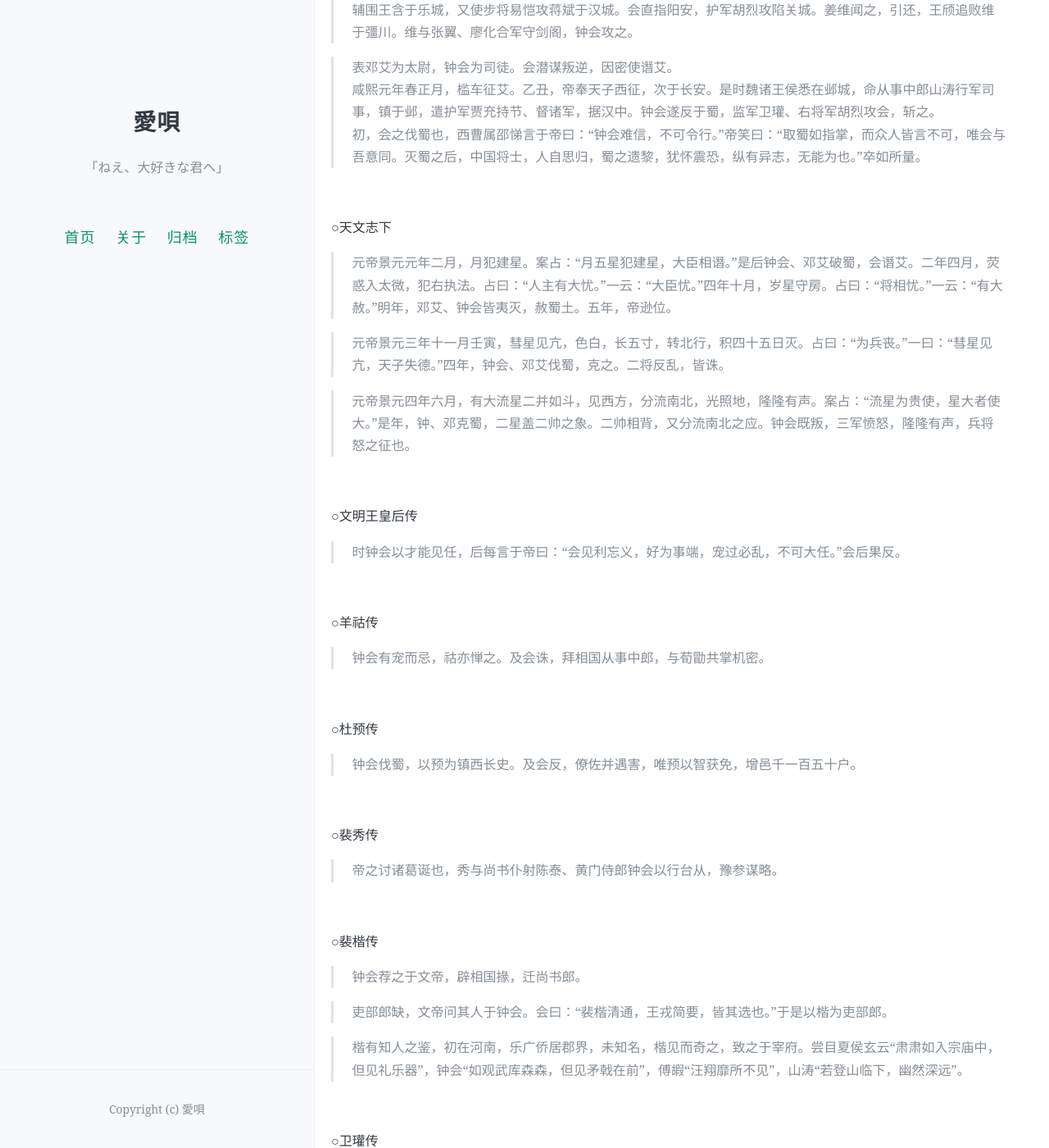
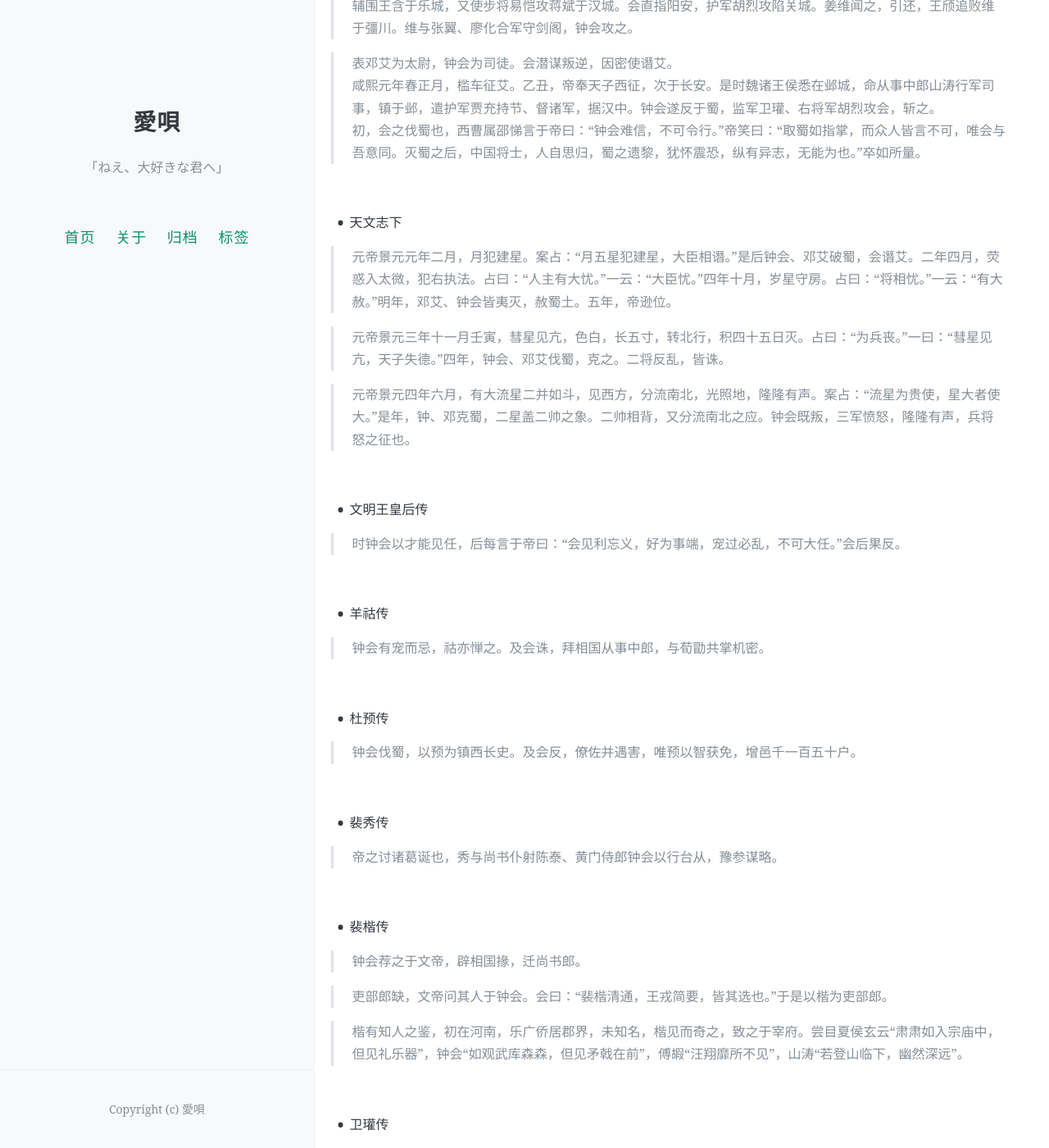
Before and after one commit to aiuta264/aiuta, a Jekyll site: the page built from _posts/2013-01-01-jinshu_zhonghui.md, in a window 1280 px wide and 1400 px high, scrolled down 741 px. Shown: the whole window at 82% size. Built offline with Jekyll 4.4.1, drawn with Linux system fonts in a browser that asks for light colours; comment, search, counter and statistics services are not loaded; some of the changed text lies outside the part shown.

```diff
--- a/_posts/2013-01-01-jinshu_zhonghui.md
+++ b/_posts/2013-01-01-jinshu_zhonghui.md
@@ -19,7 +19,7 @@ comments: true
 
 <br>
 
-○文帝纪
+* 文帝纪
 
 >景帝崩，天子命帝镇许昌，尚书傅嘏帅六军还京师。帝用嘏及钟会策，自帅军而还。
 
@@ -35,7 +35,7 @@ comments: true
 
 <br>
 
-○天文志下
+* 天文志下
 
 >元帝景元元年二月，月犯建星。案占：“月五星犯建星，大臣相谮。”是后钟会、邓艾破蜀，会谮艾。二年四月，荧惑入太微，犯右执法。占曰：“人主有大忧。”一云：“大臣忧。”四年十月，岁星守房。占曰：“将相忧。”一云：“有大赦。”明年，邓艾、钟会皆夷灭，赦蜀土。五年，帝逊位。
 
@@ -45,31 +45,31 @@ comments: true
 
 <br>
 
-○文明王皇后传
+* 文明王皇后传
 
 >时钟会以才能见任，后每言于帝曰：“会见利忘义，好为事端，宠过必乱，不可大任。”会后果反。
 
 <br>
 
-○羊祜传
+* 羊祜传
 
 >钟会有宠而忌，祜亦惮之。及会诛，拜相国从事中郎，与荀勖共掌机密。
 
 <br>
 
-○杜预传
+* 杜预传
 
 >钟会伐蜀，以预为镇西长史。及会反，僚佐并遇害，唯预以智获免，增邑千一百五十户。
 
 <br>
 
-○裴秀传
+* 裴秀传
 
 >帝之讨诸葛诞也，秀与尚书仆射陈泰、黄门侍郎钟会以行台从，豫参谋略。
 
 <br>
 
-○裴楷传
+* 裴楷传
 
 >钟会荐之于文帝，辟相国掾，迁尚书郎。
 
@@ -79,124 +79,124 @@ comments: true
 
 <br>
 
-○卫瓘传
+* 卫瓘传
 
->邓艾、钟会之伐蜀也，瓘以本官持节监艾、会军事，行镇西军司，给兵千人。蜀既平，艾辄承制封拜。会阴怀异志，因艾专擅，密与瓘俱奏其状。诏使槛车征之，会遣瓘先收艾。会以瓘兵少，欲令艾杀瓘，因加艾罪。瓘知欲危己，然不可得而距，乃夜至成都，檄艾所统诸将，称诏收艾，其余一无所问。若来赴官军，爵赏如先；敢有不出，诛及三族。比至鸡鸣，悉来赴瓘，唯艾帐内在焉。平旦开门，瓘乘使者车，径入至成都殿前。艾卧未起，父子俱被执。艾诸将图欲劫艾，整仗趣瓘营。瓘轻出迎之，伪作表草，将申明艾事，诸将信之而止。
-俄而会至，乃悉请诸将胡烈等，因执之，囚益州解舍，遂发兵反。于是士卒思归，内外骚动，人情忧惧。会留瓘谋议，乃书版云“欲杀胡烈等”，举以示瓘，瓘不许，因相疑贰。瓘如厕，见胡烈故给使，使宣语三军，言会反。会逼瓘定议，经宿不眠，各横刀膝上。在外诸军已潜欲攻会，瓘既不出，未敢先发。会使瓘慰劳诸军。瓘心欲去，且坚其意，曰：“卿三军主，宜自行。”会曰：“卿监司，且先行，吾当后出。”瓘便下殿。会悔遣之，使呼瓘。瓘辞眩疾动，诈仆地。比出阁，数十信追之。瓘至外解，服盐汤，大吐。瓘素羸，便似困笃。会遣所亲人及医视之，皆言不起，会由是无所惮。及暮，门闭，瓘作檄宣告诸军。诸军并已唱义，陵旦共攻会。会率左右距战，诸将击败之，唯帐下数百人随会绕殿而走，尽杀之。瓘于是部分诸将，群情肃然。
-邓艾本营将士复追破槛车出艾，还向成都。瓘自以与会共陷艾，惧为变，又欲专诛会之功，乃遣护军田续至绵竹，夜袭艾于三造亭，斩艾及其子忠。初，艾之入江由也，以续不进，将斩之，既而赦焉。及瓘遣续，谓之曰：“可以报江由之辱矣。”
+>  邓艾、钟会之伐蜀也，瓘以本官持节监艾、会军事，行镇西军司，给兵千人。蜀既平，艾辄承制封拜。会阴怀异志，因艾专擅，密与瓘俱奏其状。诏使槛车征之，会遣瓘先收艾。会以瓘兵少，欲令艾杀瓘，因加艾罪。瓘知欲危己，然不可得而距，乃夜至成都，檄艾所统诸将，称诏收艾，其余一无所问。若来赴官军，爵赏如先；敢有不出，诛及三族。比至鸡鸣，悉来赴瓘，唯艾帐内在焉。平旦开门，瓘乘使者车，径入至成都殿前。艾卧未起，父子俱被执。艾诸将图欲劫艾，整仗趣瓘营。瓘轻出迎之，伪作表草，将申明艾事，诸将信之而止。
+  俄而会至，乃悉请诸将胡烈等，因执之，囚益州解舍，遂发兵反。于是士卒思归，内外骚动，人情忧惧。会留瓘谋议，乃书版云“欲杀胡烈等”，举以示瓘，瓘不许，因相疑贰。瓘如厕，见胡烈故给使，使宣语三军，言会反。会逼瓘定议，经宿不眠，各横刀膝上。在外诸军已潜欲攻会，瓘既不出，未敢先发。会使瓘慰劳诸军。瓘心欲去，且坚其意，曰：“卿三军主，宜自行。”会曰：“卿监司，且先行，吾当后出。”瓘便下殿。会悔遣之，使呼瓘。瓘辞眩疾动，诈仆地。比出阁，数十信追之。瓘至外解，服盐汤，大吐。瓘素羸，便似困笃。会遣所亲人及医视之，皆言不起，会由是无所惮。及暮，门闭，瓘作檄宣告诸军。诸军并已唱义，陵旦共攻会。会率左右距战，诸将击败之，唯帐下数百人随会绕殿而走，尽杀之。瓘于是部分诸将，群情肃然。
+  邓艾本营将士复追破槛车出艾，还向成都。瓘自以与会共陷艾，惧为变，又欲专诛会之功，乃遣护军田续至绵竹，夜袭艾于三造亭，斩艾及其子忠。初，艾之入江由也，以续不进，将斩之，既而赦焉。及瓘遣续，谓之曰：“可以报江由之辱矣。”
 
 <br>
 
-○张华传
+* 张华传
 
 >朝议欲征华入相，又欲进号仪同。初，华毁征士冯恢于帝，紞即恢之弟也，深有宠于帝。紞尝侍帝，从容论魏晋事，因曰：“臣窃谓钟会之衅，颇由太祖。”帝变色曰：“卿何言邪！”紞免冠谢曰：“臣愚冗瞽言，罪应万死。然臣微意，犹有可申。”帝曰：“何以言之？”紞曰：“臣以为善御者必识六辔盈缩之势，善政者必审官方控带之宜，故仲由以兼人被抑，冉求以退弱被进，汉高八王以宠过夷灭，光武诸将由抑损克终。非上有仁暴之殊，下有愚智之异，盖抑扬与夺使之然耳。钟会才见有限，而太祖夸奖太过，嘉其谋猷，盛其名器，居以重势，委以大兵，故使会自谓算无遗策，功在不赏，辀张跋扈，遂构凶逆耳。向令太祖录其小能，节以大礼，抑之以权势，纳之以轨则，则乱心无由而生，乱事无由而成矣。”帝曰：“然。”紞稽首曰：“陛下既已然微臣之言，宜思坚冰之渐，无使如会之徒复致覆丧。”帝曰：“当今岂有如会者乎？”紞曰：“东方朔有言‘谈何容易’，《易》曰‘臣不密则失身’。”帝乃屏左右曰：“卿极言之。”紞曰：“陛下谋谟之臣，著大功于天下，海内莫不闻知，据方镇总戎马之任者，皆在陛下圣虑矣。”帝默然。顷之，征华为太常。以太庙屋栋折，免官。遂终帝之世，以列侯朝见。
 
 <br>
 
-○司马望传
+* 司马望传
 
 >时魏高贵乡公好才爱士，望与裴秀、王沈、钟会并见亲待，数侍宴筵。
 
 <br>
 
-○荀顗传
+* 荀顗传
 
 >难钟会《易》无互体，又与扶风王骏论仁孝孰先，见称于世。
 
 <br>
 
-○荀勖传
+* 荀勖传
 
 >及钟会谋反，审问未至，而外人先告之。帝待会素厚，未之信也。勖曰：“会虽受恩，然其性未可许以见得思义，不可不速为之备。”帝即出镇长安，主簿郭奕、参军王深以勖是会从甥，少长舅氏，劝帝斥出之。帝不纳，而使勖陪乘，待之如初。先是，勖启“伐蜀，宜以卫瓘为监军”。及蜀中乱，赖瓘以济。会平，还洛，与裴秀、羊祜共管机密。
 
 <br>
 
-○贾充传
+* 贾充传
 
 >钟会谋反于蜀，帝假充节，以本官都督关中、陇右诸军事，西据汉中，未至而会死。时军国多事，朝廷机密，皆与筹之。帝甚信重充，与裴秀、王沈、羊祜、荀勖同受腹心之任。
 
 <br>
 
-○刘寔传
+* 刘寔传
 
 >钟会、邓艾之伐蜀也，有客问寔曰：“二将其平蜀乎？”寔曰：“破蜀必矣，而皆不还。”客问其故，笑而不答，竟如其言。寔之先见，皆此类也。
 
 <br>
 
-○山涛传
+* 山涛传
 
 >晚与尚书和逌交，又与钟会、裴秀并申款昵。以二人居势争权，涛平心处中，各得其所，而俱无恨焉。迁大将军从事中郎。钟会作乱于蜀，而文帝将西征。时魏氏诸王公并在邺，帝谓涛曰：“西偏吾自了之，后事深以委卿。”以本官行军司马，给亲兵五百人，镇邺。
 
 <br>
 
-○王戎传
+* 王戎传
 
 >钟会伐蜀，过与戎别，问计将安出。戎曰：“道家有言，‘为而不恃’，非成功难，保之难也。”及会败，议者以为知言。
 
 <br>
 
-○郭奕传
+* 郭奕传
 
 >时钟会反于蜀，荀勖即会之从甥，少长会家，勖为文帝掾，奕启出之。帝虽不用，然知其雅正。
 
 <br>
 
-○向雄传
+* 向雄传
 
 >后太守刘毅尝以非罪笞雄，及吴奋代毅为太守，又以少谴系雄于狱。司隶钟会于狱中辟雄为都官从事，会死无人殡敛，雄迎丧而葬之。文帝召雄而责之曰：“往者王经之死，卿哭王经于东市，我不问也。今钟会躬为叛逆，又辄收葬，若复相容，其如王法何！”雄曰：“昔者先王掩骼埋胔，仁流朽骨，当时岂先卜其功罪而后葬之哉！今王诛既加，于法已备。雄感义收葬，教亦无阙。法立于上，教弘于下，何必使雄违生背死以立于时！殿下仇枯骨而捐之中野，为将来仁贤之资，不亦惜乎！”帝甚悦，与谈宴而遣之。
 
 <br>
 
-○段灼传
+* 段灼传
 
 >武帝即位，灼上疏追理艾曰：……故镇西将军钟会，有吞天下之心，恐艾威名，知必不同，因其疑似，构成其事。艾被诏书，即遣强兵，束身就缚，不敢顾望。诚自知奉见先帝，必无当死之理也。会受诛之后，艾参佐官属、部曲将吏，愚戆相聚，自共追艾，破坏槛车，解其囚执。艾在困地，是以狼狈失据。夫反非小事，若怀恶心，即当谋及豪杰，然后乃能兴动大众，不闻艾有腹心一人。临死口无恶言，独受腹背之诛，岂不哀哉！故见之者垂涕，闻之者叹息。此贾谊所以慷慨于汉文，天下之事可为痛哭者，良有以也。……
 
 <br>
 
-○阎缵传
+* 阎缵传
 
 >缵又陈：……故河南尹向雄，昔能犯难葬故将钟会，文帝嘉之，始拔显用，至于先帝，以为右率。……
 
 <br>
 
-○阮籍传
+* 阮籍传
 
 >钟会数以时事问之，欲因其可否而致之罪，皆以酣醉获免。
 
 <br>
 
-○嵇康传
+* 嵇康传
 
 >初，康居贫，尝与向秀共锻于大树之下，以自赡给。颍川钟会，贵公子也，精练有才辩，故往造焉。康不为之礼，而锻不辍。良久会去，康谓曰：“何所闻而来？何所见而去？”会曰：“闻所闻而来，见所见而去。”会以此憾之。及是，言于文帝曰：“嵇康，卧龙也，不可起。公无忧天下，顾以康为虑耳。”因谮“康欲助毌丘俭，赖山涛不听。昔齐戮华士，鲁诛少正卯，诚以害时乱教，故圣贤去之。康、安等言论放荡，非毁典谟，帝王者所不宜容。宜因衅除之，以淳风俗。”帝既昵听信会，遂并害之。
 
 <br>
 
-○罗宪传
+* 罗宪传
 
 >及钟会、邓艾死，百城无主，吴又使步协西征，宪大破其军。
 
 <br>
 
-○胡烈传
+* 胡烈传
 
 >烈字武玄，为将伐蜀。钟会之反也，烈与诸将皆被闭。烈子世元，时年十八，为士卒先，攻杀会，名驰远近。
 
 <br>
 
-○邓攸传
+* 邓攸传
 
->钟会伐蜀，奇其才，自黾池令召为主簿。
+>  钟会伐蜀，奇其才，自黾池令召为主簿。
 
 <br>
 
-○羊琇传
+* 羊琇传
 
->琇少举郡计，参镇西钟会军事，从平蜀。及会谋反，琇正言苦谏，还，赐爵关内侯。
+>  琇少举郡计，参镇西钟会军事，从平蜀。及会谋反，琇正言苦谏，还，赐爵关内侯。
 
 <br>
 
-○辛宪英传
+* 辛宪英传
 
->其后钟会为镇西将军，宪英谓耽从子祜曰：“钟士季何故西出？”祜曰：“将为灭蜀也。”宪英曰：“会在事纵恣，非持久处下之道，吾畏其有他志也。”及会将行，请其子琇为参军，宪英忧曰：“他日吾为国忧，今日难至吾家矣。”琇固请于文帝，帝不听。宪英谓琇曰：“行矣，戒之！古之君子入则致孝于亲，出则致节于国；在职思其所司，在义思其所立，不遗父母忧患而已。军旅之间可以济者，其惟仁恕乎！”会至蜀果反，琇竟以全归。
+>  其后钟会为镇西将军，宪英谓耽从子祜曰：“钟士季何故西出？”祜曰：“将为灭蜀也。”宪英曰：“会在事纵恣，非持久处下之道，吾畏其有他志也。”及会将行，请其子琇为参军，宪英忧曰：“他日吾为国忧，今日难至吾家矣。”琇固请于文帝，帝不听。宪英谓琇曰：“行矣，戒之！古之君子入则致孝于亲，出则致节于国；在职思其所司，在义思其所立，不遗父母忧患而已。军旅之间可以济者，其惟仁恕乎！”会至蜀果反，琇竟以全归。
 
 <br>
```
Also changed, not shown: other parts of _posts/2013-01-01-jinshu_zhonghui.md (+2 -2 lines).
